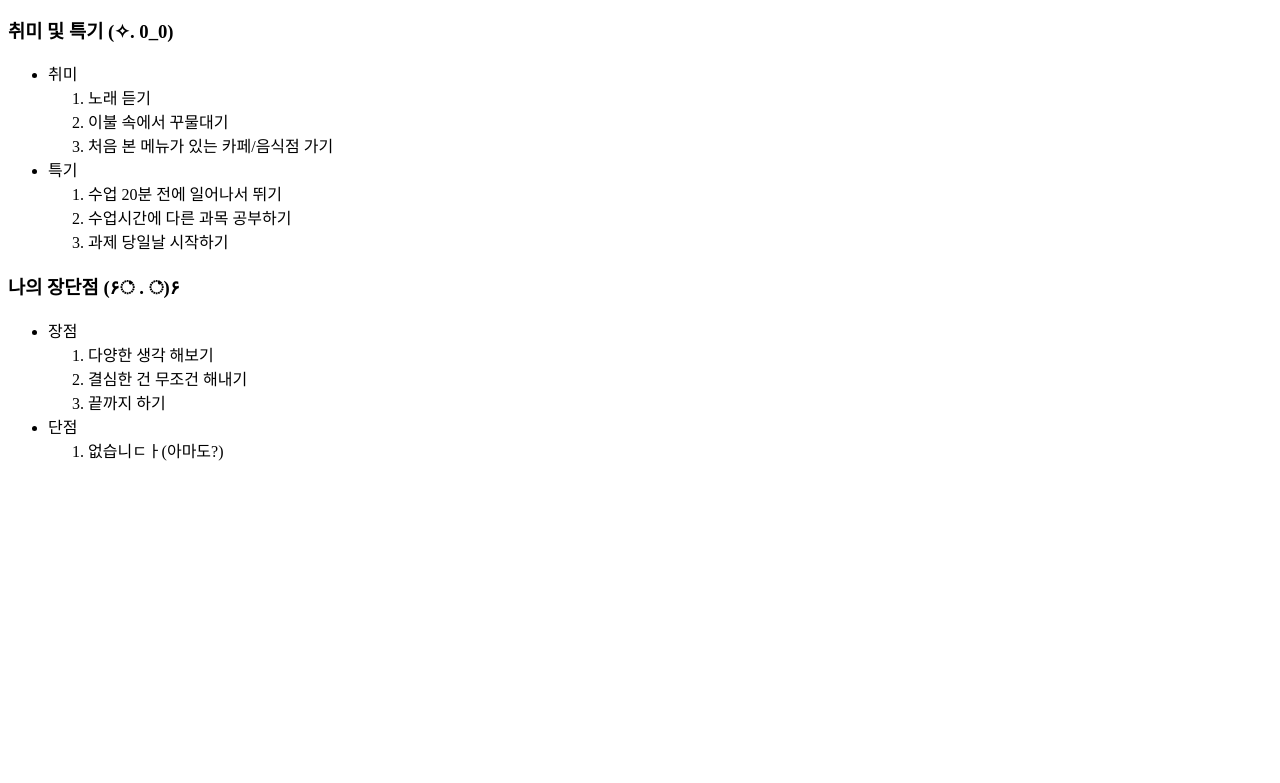
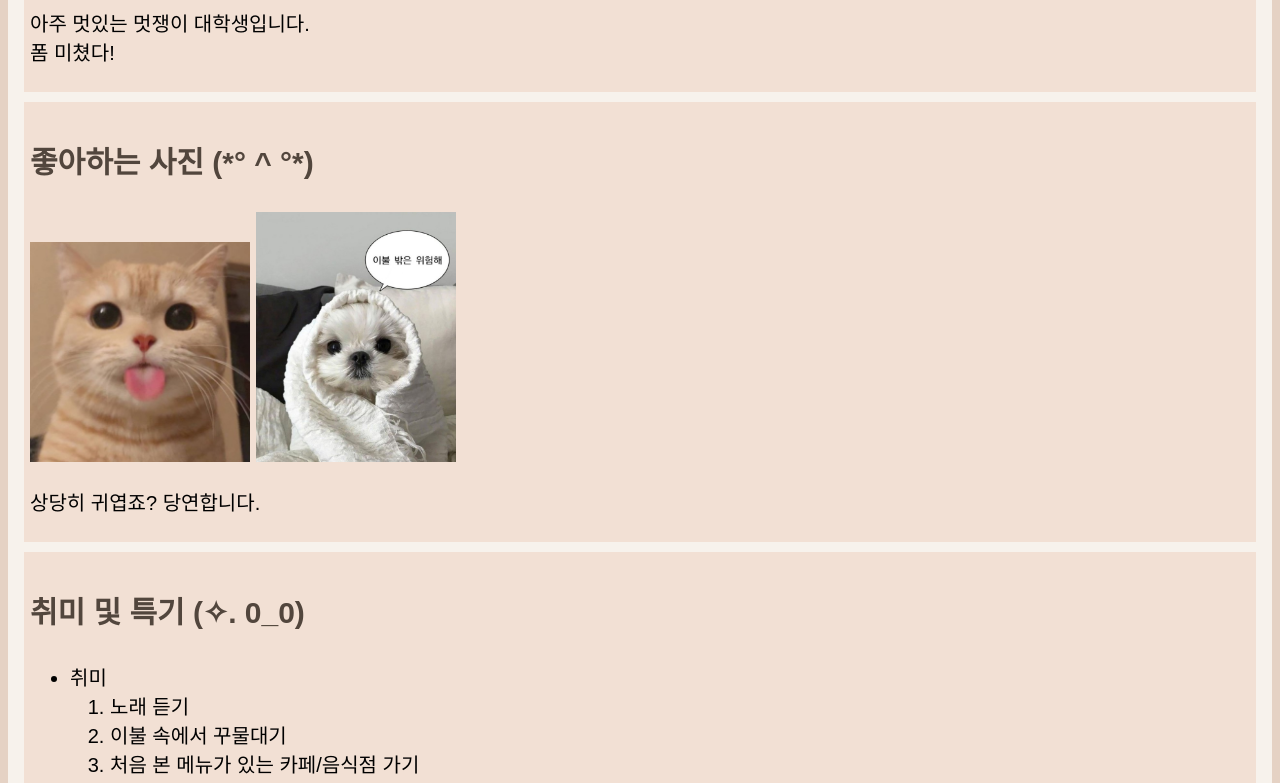
Before and after one commit to swisdom784/haedal-Git, a plain HTML site: page index.html in a window 1280 px wide. Shown: the part 599-1382 px from the top of the page. Before the commit the page ends 1077 px from the top, so only its background shows below. Drawn offline with Linux system fonts and the light colour scheme; a web font is replaced by a local one.

Commit message:
connect style.css

```diff
--- a/index.html
+++ b/index.html
@@ -5,7 +5,7 @@
     <meta charset="UTF-8">
     <meta name="viewport" content="width=device-width, initial-scale=1.0">
     <title>멋쟁이 대학생 서지혜</title>
-    <link rel="stylesheet" href="./1st_style.css">
+    <link rel="stylesheet" href="style.css">
     <link rel="stylesheet" href="https://fonts.googleapis.com/css2?family=Moirai+One&display=swap">
     <link rel="stylesheet" href="https://fonts.googleapis.com/css2?family=Gamja+Flower&display=swap">
 </head>
```
